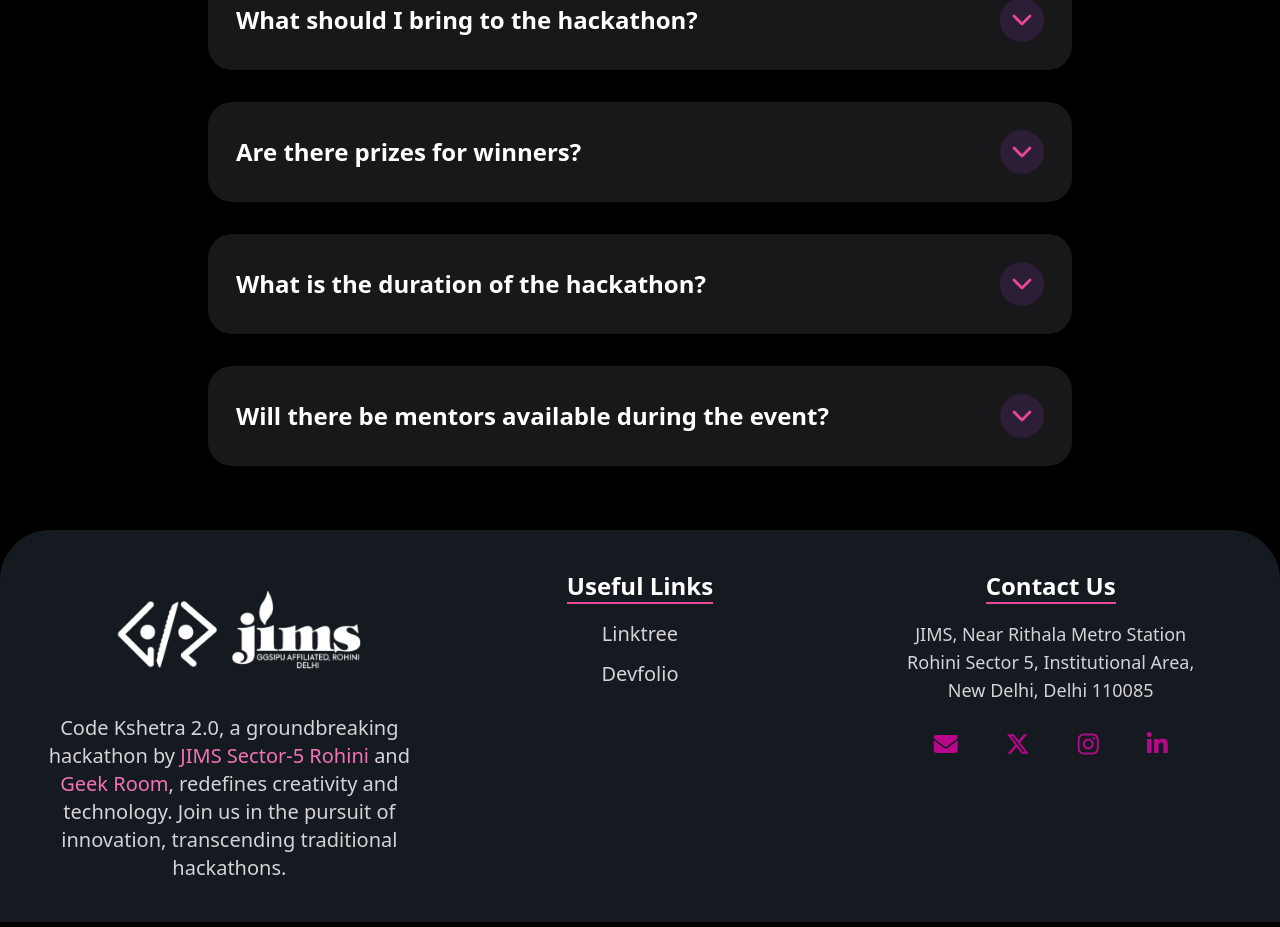
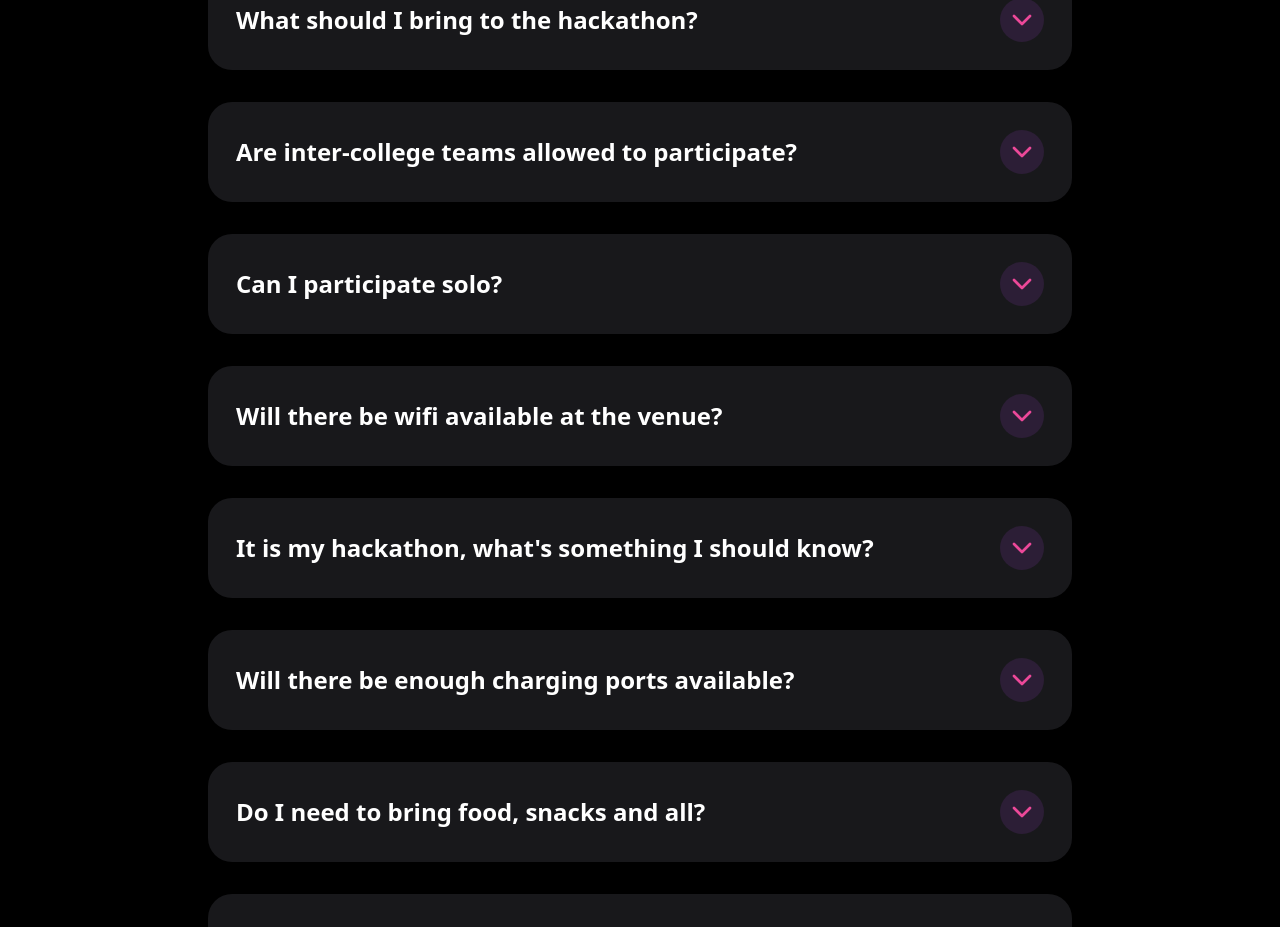
Before and after one commit to THEGAMECHANGER416/CodeKshetra2.0, a React (Vite) app: page /#/ in a window 1280 px wide. Shown: the part 9895-10822 px from the top of the page. Built offline with nearby package versions, Linux system fonts and the light colour scheme.

Commit message:
updated FAQ

```diff
--- a/src/components/custom/FAQ.tsx
+++ b/src/components/custom/FAQ.tsx
@@ -30,19 +30,44 @@ const faqs: FAQ[] = [
       "Bring your laptop, charger, any necessary software tools, and a collaborative spirit. Food and drinks will be provided.",
   },
   {
-    question: "Are there prizes for winners?",
+    question: "Are inter-college teams allowed to participate?",
     answer:
-      "Yes, there are exciting prizes for the top teams, including cash rewards, mentorship opportunities, and tech gadgets.",
+      "Yes, inter-college teams are allowed. You can form a team with students from different colleges or universities.",
   },
   {
-    question: "What is the duration of the hackathon?",
+    question: "Can I participate solo?",
     answer:
-      "The hackathon will last for 48 hours, starting from [start date] to [end date]. Participants are encouraged to work around the clock!",
+      "While we encourage participation as a team (as you'll get networking opportunities and it's always fun with friends) you can participate solo",
   },
   {
-    question: "Will there be mentors available during the event?",
+    question: "Will there be wifi available at the venue?",
     answer:
-      "Absolutely! We will have industry experts and mentors available to guide participants throughout the hackathon.",
+      "Yes, ofcourse! (even we can't survive without internet😭)",
+  },
+  {
+    question: "It is my hackathon, what's something I should know?",
+    answer:
+      "Hackathons are not only meant for winning (although that is the goal) but they provide you with so many networking opportunities (our community core members met in hacks too). Win or lose you'll definitely learn something, so come from a learning mindset and you will have fun along the way (we promise 😁)",
+  },
+  {
+    question: "Will there be enough charging ports available?",
+    answer:
+      "We will definitely ensure the availability of charging ports for every team (we've been to enough hacks and we know how that can be a problem 😚)",
+  },
+  {
+    question: "Do I need to bring food, snacks and all?",
+    answer:
+      "Nahh, we're your hosts for the duration of the hack, all food and snacks will be on us!",
+  },
+  {
+    question: "I have already applied but my application is not approved yet?",
+    answer:
+      "Be patient, we've got so many registrations, we are still in the process of accepting teams, just hold on for some time",
+  },
+  {
+    question: "Will our travel expenses be covered 👉👈?",
+    answer:
+      "While we wish we could cover all of you guy's travel expenses, we cannot reimburse for travel costs. Food and accommodation is on us for the duration of the hack 😊",
   },
 ];
 
--- a/src/components/custom/Footer.tsx
+++ b/src/components/custom/Footer.tsx
@@ -1,4 +1,4 @@
-import logo from "../../../public/assets/logo.png";
+import logo from "/assets/logo.png";
 
 const Footer = () => {
   return (
--- a/src/components/custom/Judge.tsx
+++ b/src/components/custom/Judge.tsx
@@ -3,7 +3,7 @@ import "swiper/css";
 import "swiper/css/autoplay";
 import "swiper/css/pagination";
 import { Autoplay, Pagination } from "swiper/modules";
-import Logo from "../../../public/assets/Main Logo.png";
+import Logo from "/assets/Main Logo.png";
 
 interface Judge {
   img: string;
```
Also changed, not shown: src/components/custom/Sponsor.tsx (+10 -10 lines).
